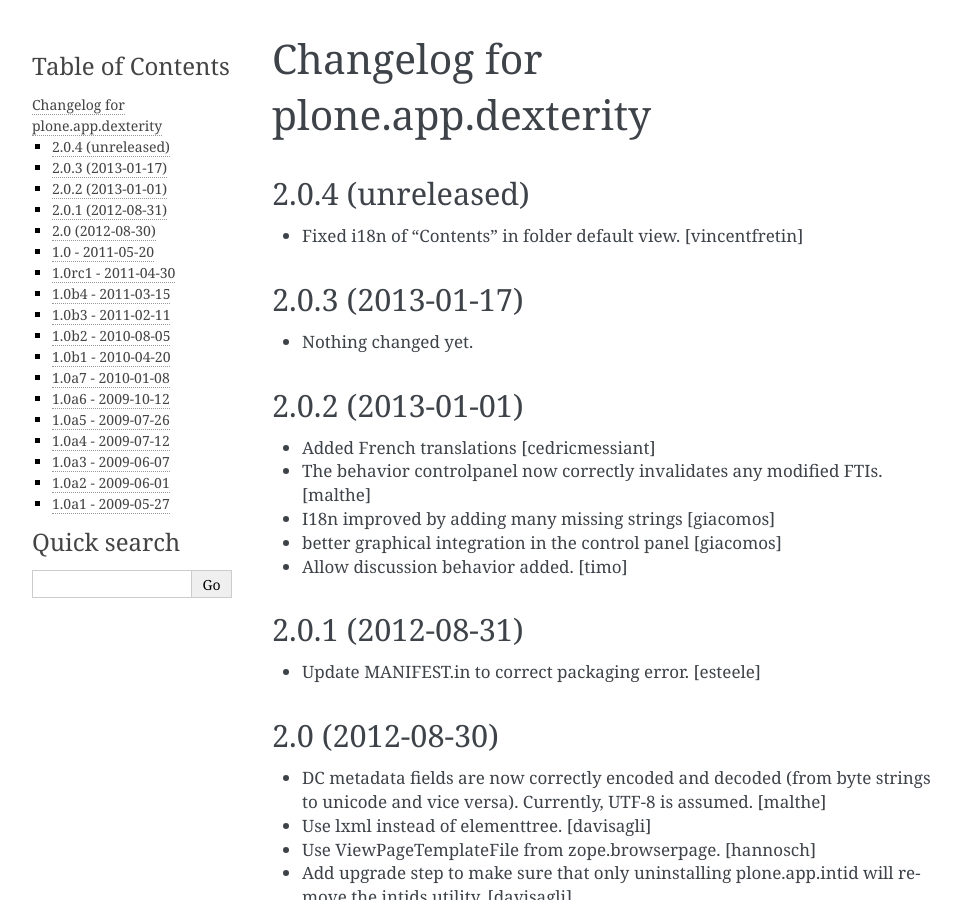
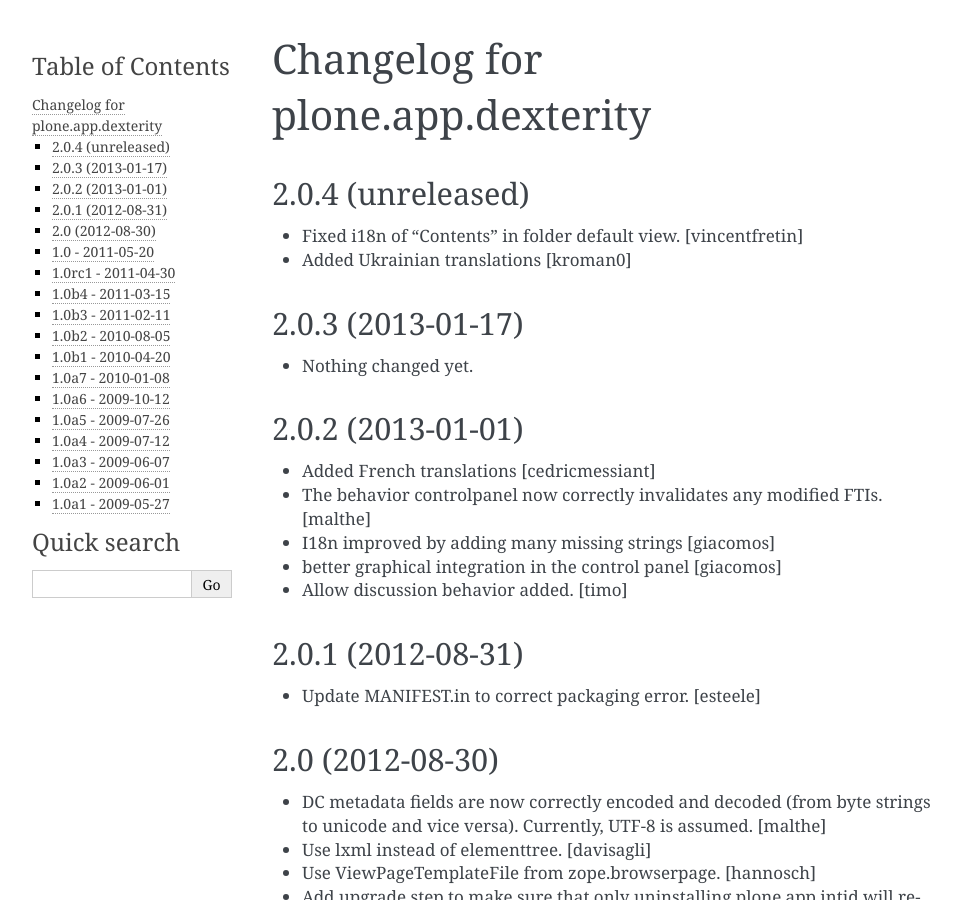
Before and after one commit to plone/plone.app.dexterity, a Sphinx documentation site: the page built from docs/HISTORY.txt, in a window 1280 px wide and 900 px high. Shown: the whole window, without its empty margins (148-1109 px from the left). Built offline with Sphinx 7.4.7, drawn with Linux system fonts in a browser that asks for light colours.

Commit message:
Added Ukrainian translations

```diff
--- a/docs/HISTORY.txt
+++ b/docs/HISTORY.txt
@@ -6,6 +6,9 @@
 
 - Fixed i18n of "Contents" in folder default view.
   [vincentfretin]
+
+- Added Ukrainian translations
+  [kroman0]
 
 
 2.0.3 (2013-01-17)
```
Also changed, not shown: 1 other file.
